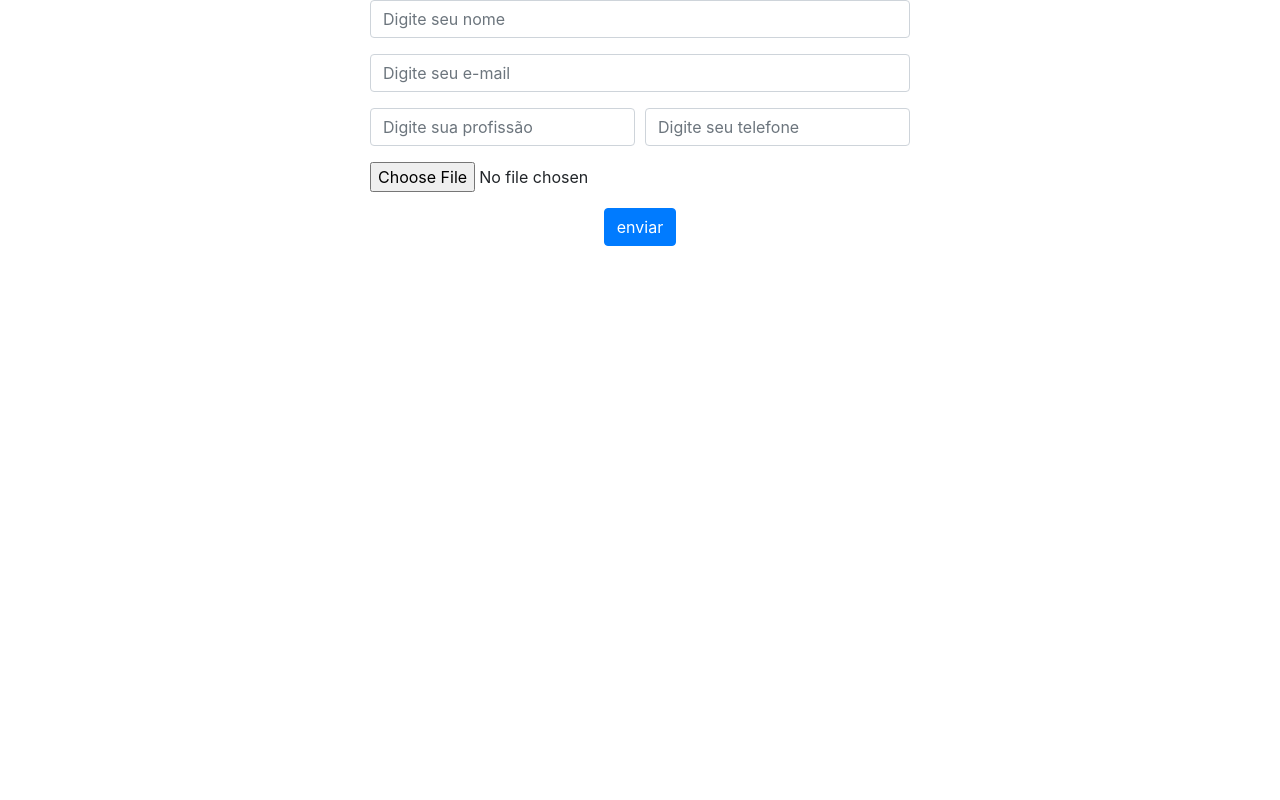
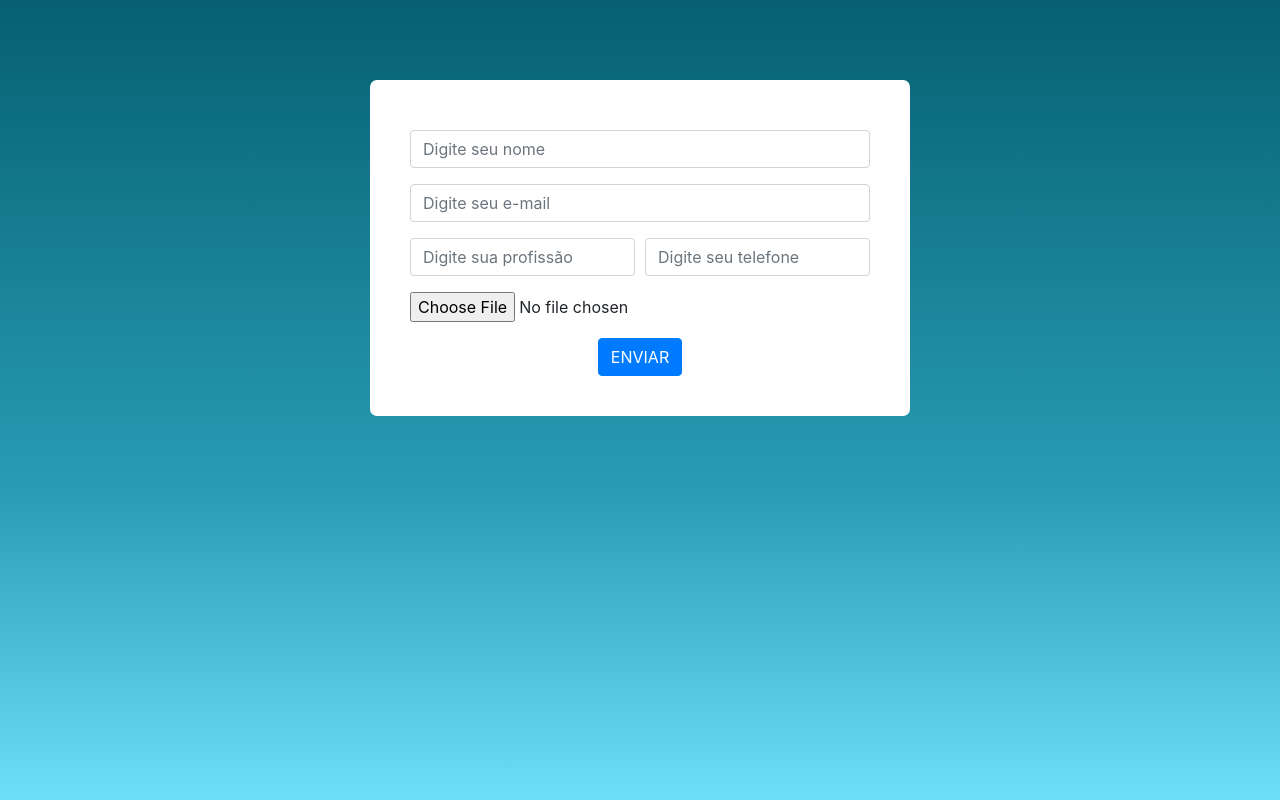
Before and after one commit to renatorsdeoliveira/crud-php, a PHP site: page /crud-php/ in a window 1280 px wide. Run offline with PHP 8.4, Linux system fonts and the light colour scheme.

Commit message:
Criado animação lateral e de baixo para cima

```diff
--- a/css/base.css
+++ b/css/base.css
@@ -6,3 +6,59 @@
 	box-sizing: border-box;
 	outline: none;
 }
+body{
+	background: rgb(6,96,113);
+	background: linear-gradient(180deg, rgba(6,96,113,1) 0%, rgba(40,156,180,1) 61%, rgba(109,223,246,1) 100%) repeat-x;
+	height: 100vh;
+}
+.formulario{
+	background-color: #ffffff;
+	border-radius: 7px;
+	padding:  50px 40px 40px;
+	overflow: hidden;
+	margin-top: 80px;
+	animation-name: fade;
+	animation-duration: 1s;
+}
+.formulario .lateral{
+	animation-name: entrada-lateral;
+	animation-duration: 1s;
+}
+.formulario .baixo{
+	animation-name: entrada-baixo;
+	animation-duration: 1s;
+}
+.formulario .btn-submit{
+	animation: entrada-lateral 1s;
+	animation-fill-mode: backwards;
+
+}
+@keyframes fade{
+	from {
+		opacity: 0;
+		transform: scale(0.8);
+	}to{
+		opacity: 1;
+		transform: scale(1);
+	}
+}
+@keyframes entrada-lateral{
+	from {
+		opacity: 0;
+		transform: translateX(-35%);
+	}to{
+		opacity: 1;
+		transform: translateX(0%);
+
+	}
+}
+@keyframes entrada-baixo{
+	from {
+		opacity: 0;
+		transform: translateY(35%);
+	}to{
+		opacity: 1;
+		transform: translateY(0%);
+
+	}
+}
--- a/index.php
+++ b/index.php
@@ -14,26 +14,26 @@
     <div class="container">
         <div class="row">
             <div class="offset-md-3 col-md-6 ">
-               <form action="" method="post">
+               <form action="" method="post" class="formulario">
                     <div class="form-group">
-                        <input class="form-control"  type="text" name="nome" id="nome" placeholder="Digite seu nome" required>
+                        <input class="form-control lateral"  type="text" name="nome" id="nome" placeholder="Digite seu nome" required>
                     </div>
                     <div class="form-group">
-                        <input class="form-control"  type="email" name="email" id="email" placeholder="Digite seu e-mail" required>
+                        <input class="form-control lateral"  type="email" name="email" id="email" placeholder="Digite seu e-mail" required>
                     </div>
                     <div class="form-row">
                         <div class="form-group col-md-6">
-                            <input class="form-control"  type="text" name="profissao" id="profissao" placeholder="Digite sua profissão" required>
+                            <input class="form-control baixo"  type="text" name="profissao" id="profissao" placeholder="Digite sua profissão" required>
                         </div>
                         <div class="form-group col-md-6">
-                            <input class="form-control"  type="tel" name="telefone" id="telefone" placeholder="Digite seu telefone" required>
+                            <input class="form-control baixo"  type="tel" name="telefone" id="telefone" placeholder="Digite seu telefone" required>
                         </div>
                     </div>
                     <div class="form-group">
                         <input type="file" class="form-control-file" id="arquivo">
                     </div>
                     <div class="text-center">
-                    <button type="submit" class="btn btn-primary">enviar</button>
+                        <button type="submit" class="btn btn-primary btn-submit ">ENVIAR</button>
                     </div>
                </form>
             </div>
```
